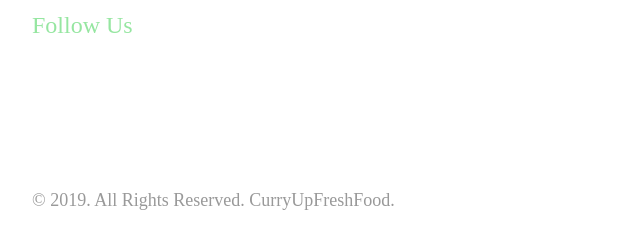
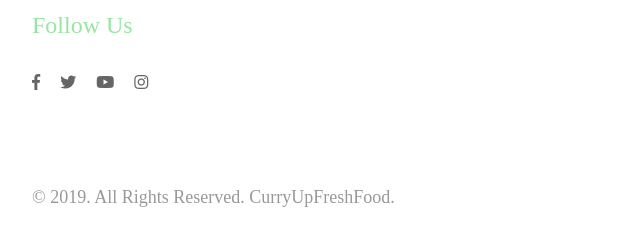
Before and after one commit to dinesh1988/CuRetailGreen2.github.io, a plain HTML site: page index.html in a window 1280 px wide. Shown: the part 5166-5397 px from the top of the page, 3-643 px from the left. Drawn offline with Linux system fonts and the light colour scheme; a script that the page names is missing; a web font is replaced by a local one.

Commit message:
Update index.html

```diff
--- a/index.html
+++ b/index.html
@@ -552,14 +552,10 @@ lots of love<br><br><br><br><br>
                         </ul>
                         <h4 class="mt-5">Follow Us</h4>
                         <ul class="nav follow-us-nav">
-                            <li class="nav-item"><a class="nav-link pl-0" href="https://www.facebook.com/curryupfood"><i class="fa fa-facebook"
-                                                                                      aria-hidden="true"></i></a></li>
-                            <li class="nav-item"><a class="nav-link" href="https://twitter.com/CurryUp5"><i class="fa fa-twitter"
-                                                                                 aria-hidden="true"></i></a></li>
-                            <li class="nav-item"><a class="nav-link" href="https://www.youtube.com/channel/UCTSihvqUy15fCOGvOigT19g?view_as=subscriber"><i class="fa fa-youtube"
-                                                                                 aria-hidden="true"></i></a></li>
-                            <li class="nav-item"><a class="nav-link" href="https://www.instagram.com/curryupfreshfood/"><i class="fa fa-instagram"
-                                                                                 aria-hidden="true"></i></a></li>
+                            <li class="nav-item"><a class="nav-link pl-0" href="https://www.facebook.com/curryupfood"><i class="fab fa-facebook-f"></i></a></li>
+                            <li class="nav-item"><a class="nav-link" href="https://twitter.com/CurryUp5"><i class="fab fa-twitter"></i></a></li>
+                            <li class="nav-item"><a class="nav-link" href="https://www.youtube.com/channel/UCTSihvqUy15fCOGvOigT19g?view_as=subscriber"><i class="fab fa-youtube"></i></a></li>
+                            <li class="nav-item"><a class="nav-link" href="https://www.instagram.com/curryupfreshfood/"><i class="fab fa-instagram"></i></a></li>
                         </ul>
                     </div>
                     <div class="col-6">
```
